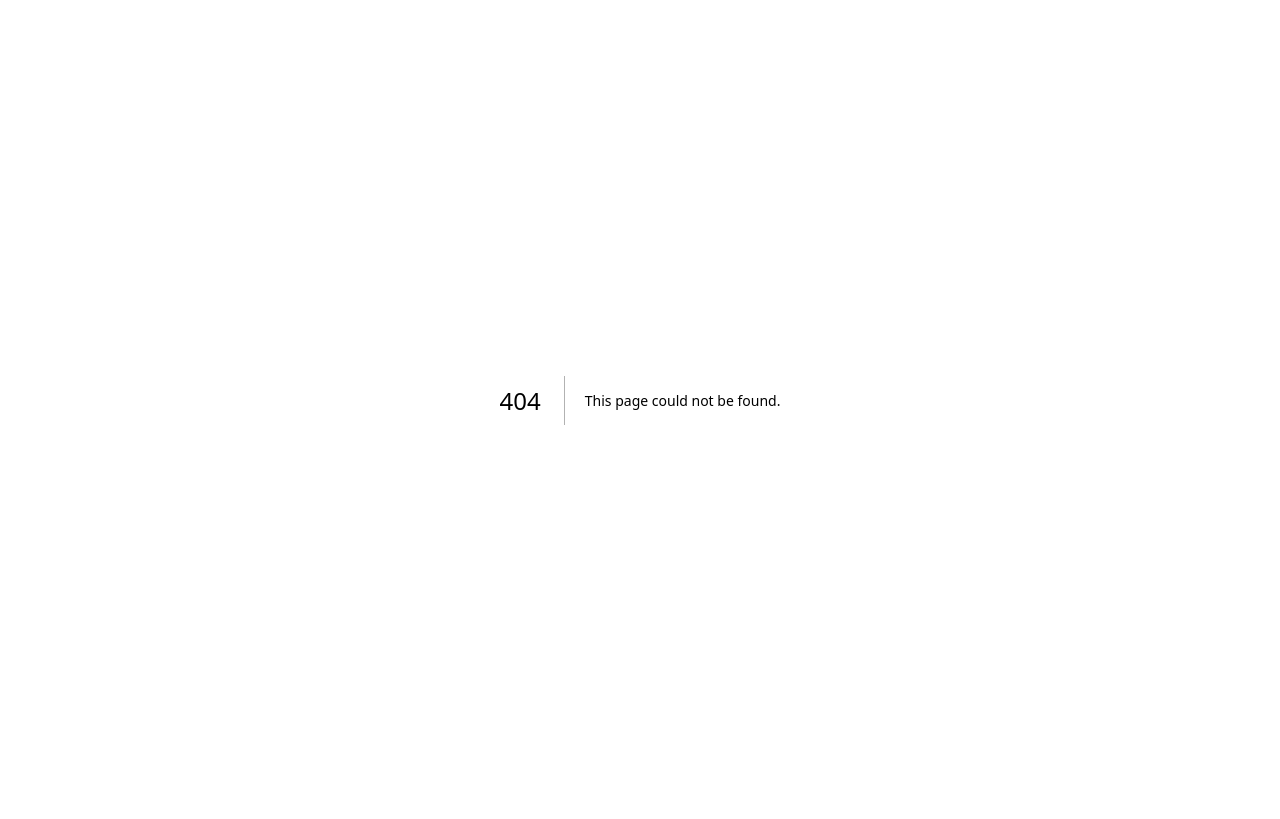
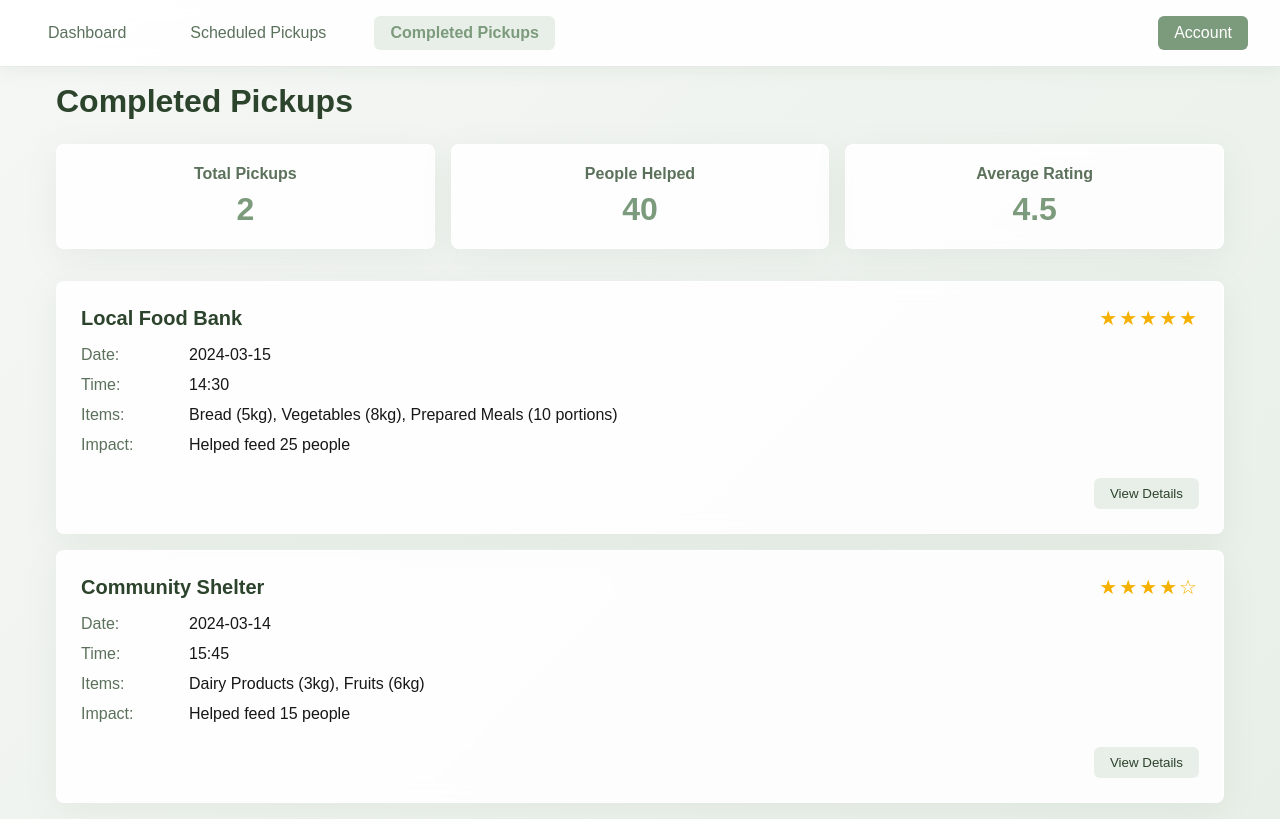
Before and after one commit to kendymann/leftover-love, a Next.js app in the folder frontend/nowastewebapp/: page /dashboards/Restaurant/completed in a window 1280 px wide. Before the commit this address had no page. Built offline with nearby package versions, Linux system fonts and the light colour scheme.

Commit message:
added persistent navbar

```diff
--- /dev/null
+++ b/frontend/nowastewebapp/src/app/dashboards/[userType]/completed/page.js
@@ -0,0 +1,127 @@
+'use client';
+import { useParams } from 'next/navigation';
+import styles from './page.module.css';
+
+export default function CompletedPickups() {
+  const { userType } = useParams();
+
+  // This will be replaced with actual data from the backend
+  const completedPickups = {
+    restaurant: [
+      {
+        id: 1,
+        charityName: "Local Food Bank",
+        date: "2024-03-15",
+        time: "14:30",
+        items: "Bread (5kg), Vegetables (8kg), Prepared Meals (10 portions)",
+        impact: "Helped feed 25 people",
+        rating: 5
+      },
+      {
+        id: 2,
+        charityName: "Community Shelter",
+        date: "2024-03-14",
+        time: "15:45",
+        items: "Dairy Products (3kg), Fruits (6kg)",
+        impact: "Helped feed 15 people",
+        rating: 4
+      }
+    ],
+    charity: [
+      {
+        id: 1,
+        restaurantName: "Fresh Bites Restaurant",
+        date: "2024-03-15",
+        time: "14:30",
+        items: "Bread (5kg), Vegetables (8kg), Prepared Meals (10 portions)",
+        peopleHelped: 25,
+        foodSaved: "23kg",
+        rating: 5
+      },
+      {
+        id: 2,
+        restaurantName: "Green Kitchen",
+        date: "2024-03-14",
+        time: "15:45",
+        items: "Dairy Products (3kg), Fruits (6kg)",
+        peopleHelped: 15,
+        foodSaved: "9kg",
+        rating: 4
+      }
+    ]
+  };
+
+  const data = userType === 'Restaurant' ? completedPickups.restaurant : completedPickups.charity;
+
+  const renderStars = (rating) => {
+    return '★'.repeat(rating) + '☆'.repeat(5 - rating);
+  };
+
+  return (
+    <div className={styles.completedPage}>
+      <div className={styles.header}>
+        <h1 className={styles.title}>Completed Pickups</h1>
+        <div className={styles.stats}>
+          <div className={styles.statCard}>
+            <h3>Total Pickups</h3>
+            <p className={styles.statNumber}>{data.length}</p>
+          </div>
+          <div className={styles.statCard}>
+            <h3>{userType === 'Restaurant' ? 'People Helped' : 'Food Saved'}</h3>
+            <p className={styles.statNumber}>
+              {userType === 'Restaurant' ? '40' : '32kg'}
+            </p>
+          </div>
+          <div className={styles.statCard}>
+            <h3>Average Rating</h3>
+            <p className={styles.statNumber}>4.5</p>
+          </div>
+        </div>
+      </div>
+
+      <div className={styles.pickupsList}>
+        {data.map((pickup) => (
+          <div key={pickup.id} className={styles.pickupCard}>
+            <div className={styles.pickupHeader}>
+              <h3 className={styles.organizationName}>
+                {userType === 'Restaurant' ? pickup.charityName : pickup.restaurantName}
+              </h3>
+              <span className={styles.rating}>{renderStars(pickup.rating)}</span>
+            </div>
+            <div className={styles.pickupDetails}>
+              <div className={styles.detail}>
+                <span className={styles.label}>Date:</span>
+                <span>{pickup.date}</span>
+              </div>
+              <div className={styles.detail}>
+                <span className={styles.label}>Time:</span>
+                <span>{pickup.time}</span>
+              </div>
+              <div className={styles.detail}>
+                <span className={styles.label}>Items:</span>
+                <span>{pickup.items}</span>
+              </div>
+              <div className={styles.detail}>
+                <span className={styles.label}>
+                  {userType === 'Restaurant' ? 'Impact:' : 'People Helped:'}
+                </span>
+                <span>
+                  {userType === 'Restaurant' ? pickup.impact : `${pickup.peopleHelped} people`}
+                </span>
+              </div>
+              {userType === 'Charity' && (
+                <div className={styles.detail}>
+                  <span className={styles.label}>Food Saved:</span>
+                  <span>{pickup.foodSaved}</span>
+                </div>
+              )}
+            </div>
+            <div className={styles.actions}>
+              <button className={styles.actionButton}>View Details</button>
+            </div>
+          </div>
+        ))}
+      </div>
+    </div>
+  );
+}
--- /dev/null
+++ b/frontend/nowastewebapp/src/app/dashboards/[userType]/completed/page.module.css
@@ -0,0 +1,116 @@
+.completedPage {
+  /* padding removed as it's handled by layout */
+}
+
+.header {
+  margin-bottom: 2rem;
+}
+
+.title {
+  font-size: 2rem;
+  font-weight: 600;
+  color: #2C432C;
+  margin-bottom: 1.5rem;
+}
+
+.stats {
+  display: grid;
+  grid-template-columns: repeat(auto-fit, minmax(200px, 1fr));
+  gap: 1rem;
+  margin-bottom: 2rem;
+}
+
+.statCard {
+  background: rgba(255, 255, 255, 0.85);
+  padding: 1.25rem;
+  border-radius: 0.5rem;
+  box-shadow: 0 8px 32px rgba(118, 143, 118, 0.1);
+  backdrop-filter: blur(8px);
+  -webkit-backdrop-filter: blur(8px);
+  border: 1px solid rgba(255, 255, 255, 0.7);
+  text-align: center;
+}
+
+.statCard h3 {
+  color: #5C715C;
+  font-size: 1rem;
+  margin-bottom: 0.5rem;
+}
+
+.statNumber {
+  font-size: 2rem;
+  font-weight: 600;
+  color: #7C9A7C;
+}
+
+.pickupsList {
+  display: grid;
+  gap: 1rem;
+}
+
+.pickupCard {
+  background: rgba(255, 255, 255, 0.85);
+  padding: 1.5rem;
+  border-radius: 0.5rem;
+  box-shadow: 0 8px 32px rgba(118, 143, 118, 0.1);
+  backdrop-filter: blur(8px);
+  -webkit-backdrop-filter: blur(8px);
+  border: 1px solid rgba(255, 255, 255, 0.7);
+}
+
+.pickupHeader {
+  display: flex;
+  justify-content: space-between;
+  align-items: center;
+  margin-bottom: 1rem;
+}
+
+.organizationName {
+  font-size: 1.25rem;
+  color: #2C432C;
+  font-weight: 600;
+}
+
+.rating {
+  color: #F6B100;
+  font-size: 1.25rem;
+  letter-spacing: 2px;
+}
+
+.pickupDetails {
+  display: grid;
+  gap: 0.75rem;
+  margin-bottom: 1.5rem;
+}
+
+.detail {
+  display: flex;
+  gap: 0.5rem;
+}
+
+.label {
+  color: #5C715C;
+  font-weight: 500;
+  min-width: 100px;
+}
+
+.actions {
+  display: flex;
+  justify-content: flex-end;
+}
+
+.actionButton {
+  padding: 0.5rem 1rem;
+  border: none;
+  border-radius: 6px;
+  font-weight: 500;
+  cursor: pointer;
+  transition: all 0.2s ease-in-out;
+  background-color: #E8EFE8;
+  color: #2C432C;
+}
+
+.actionButton:hover {
+  background-color: #D1E0D1;
+  transform: translateY(-1px);
+}
--- /dev/null
+++ b/frontend/nowastewebapp/src/app/dashboards/[userType]/layout.js
@@ -0,0 +1,17 @@
+'use client';
+import { useParams } from 'next/navigation';
+import Navbar from '@/components/Navbar/Navbar';
+import styles from './layout.module.css';
+
+export default function DashboardLayout({ children }) {
+  const { userType } = useParams();
+
+  return (
+    <div className={styles.layout}>
+      <Navbar userType={userType} />
+      <main className={styles.main}>
+        {children}
+      </main>
+    </div>
+  );
+}
--- /dev/null
+++ b/frontend/nowastewebapp/src/app/dashboards/[userType]/layout.module.css
@@ -0,0 +1,12 @@
+.layout {
+  min-height: 100vh;
+  background: linear-gradient(135deg, #F5F7F5, #E8EFE8);
+}
+
+.main {
+  padding: 1rem;
+  max-width: 1200px;
+  margin: 0 auto;
+  width: 100%;
+  min-height: calc(100vh - 64px); /* Account for navbar height */
+}
```
